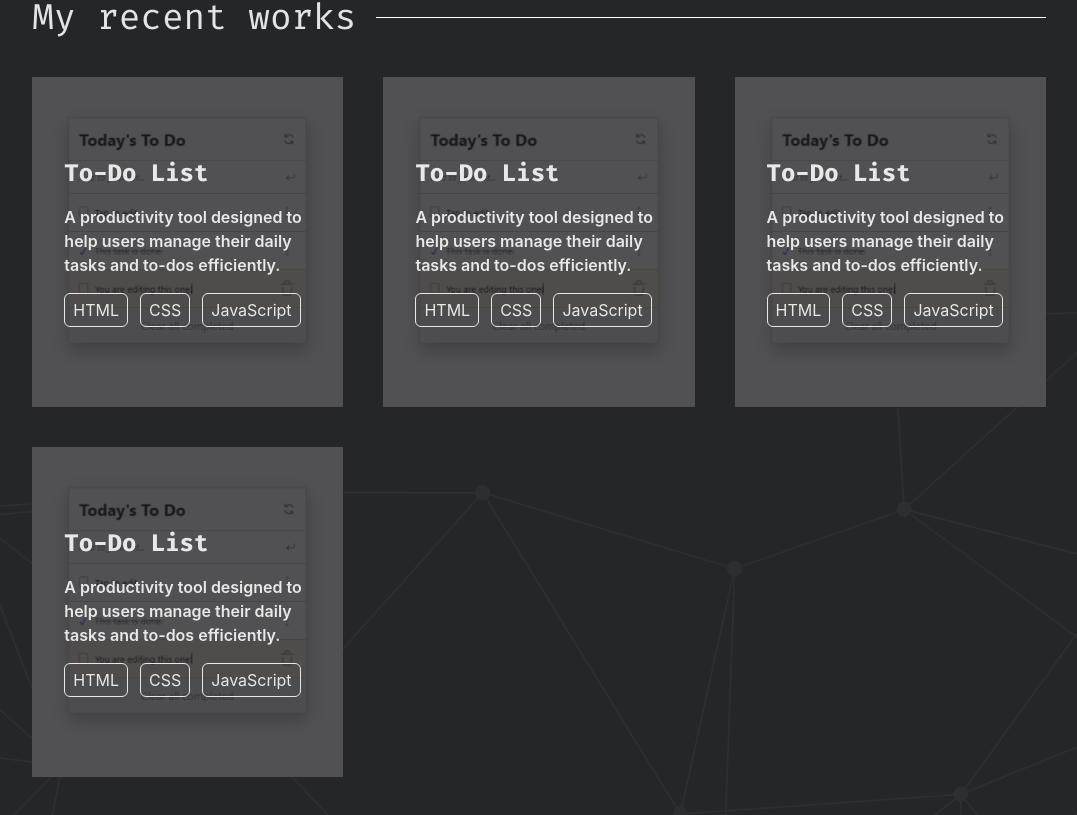
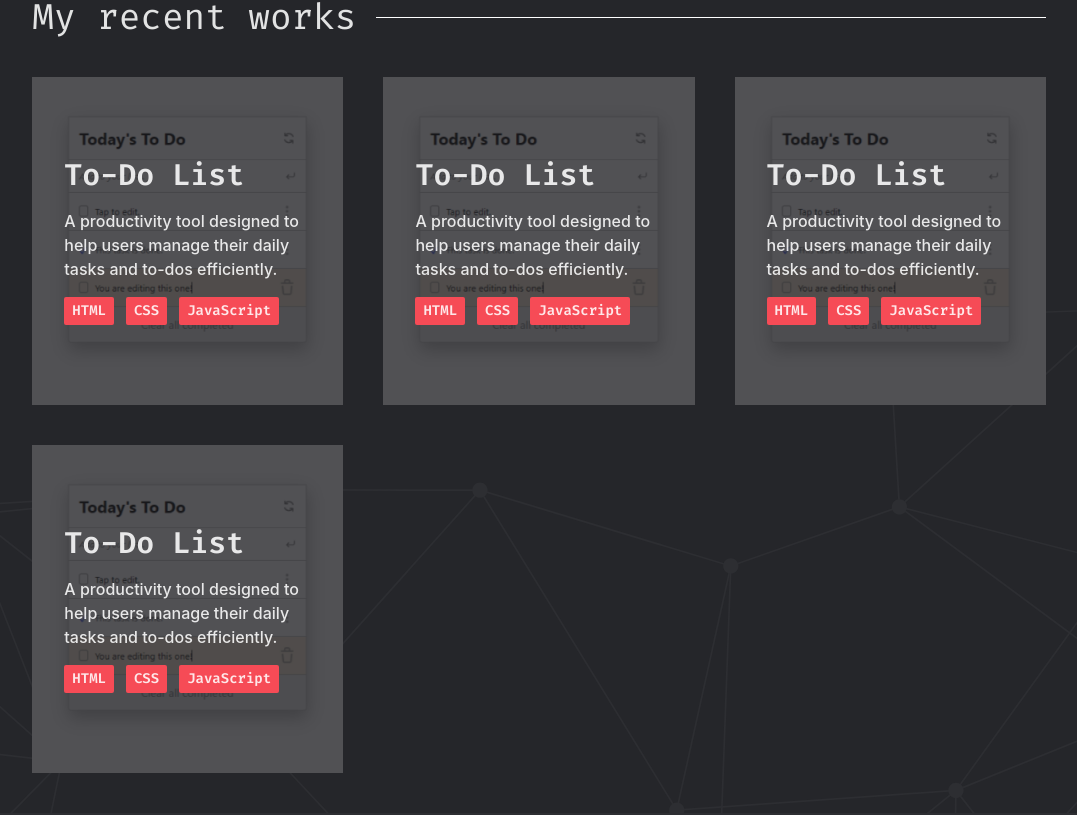
Before and after one commit to Alejuda/react-portfolio, a React (Vite) app: page / in a window 1280 px wide. Shown: the part 811-1626 px from the top of the page, without its empty margins (101-1178 px from the left). Built offline with nearby package versions, Linux system fonts and the light colour scheme.

Commit message:
Add final WorkCard styles and add media links

```diff
--- a/src/components/MediaSide.jsx
+++ b/src/components/MediaSide.jsx
@@ -5,10 +5,10 @@ import TwitterIcon from '@mui/icons-material/Twitter';
 
 const MediaSide = () => (
   <ul className="flex flex-col list-none center gap-y-5 px-4 py-5 items-center fixed left-3 media-side rounded-full shadow-lg">
-    <li><a className="media-link" href="#"><GitHubIcon fontSize='large'/></a></li>
-    <li><a className="media-link" href="#"><LinkedInIcon fontSize='large'/></a></li>
-    <li><a className="media-link" href="#"><TwitterIcon fontSize='large'/></a></li>
-    <li><a className="media-link" href="#"><MailOutlinedIcon fontSize='large'/></a></li>
+    <li><a className="media-link" href="https://github.com/Alejuda" target="_blank"><GitHubIcon fontSize='large'/></a></li>
+    <li><a className="media-link" href="https://www.linkedin.com/in/ignacio-fino" target="_blank"><LinkedInIcon fontSize='large'/></a></li>
+    <li><a className="media-link" href="https://twitter.com/nacho_fino" target="_blank"><TwitterIcon fontSize='large'/></a></li>
+    <li><a className="media-link" href="#contact"><MailOutlinedIcon fontSize='large'/></a></li>
   </ul>
 );
 
--- a/src/components/Navbar.jsx
+++ b/src/components/Navbar.jsx
@@ -12,7 +12,7 @@ const Navbar = () => (
       <li><a className="nav-link text-lg" href="#">Contact</a></li>
     </ul>
     <div className="flex-1 flex justify-end text-2xl items-center red">
-      <MailOutlinedIcon fontSize="large"/>
+    <a className="media-link" href="#contact"><MailOutlinedIcon fontSize='large'/></a>
     </div>
   </header>
 );
--- a/src/components/WorkCard.jsx
+++ b/src/components/WorkCard.jsx
@@ -2,19 +2,19 @@ import todo from '../assets/todo.png'
 
 function WorkCard({ title, description, tech }) {
   return (
-    <div className="work-card group w-full flex flex-col gap-4 relative overflow-hidden hover:cursor-pointer">
+    <div className="work-card group w-full flex flex-col gap-4 relative overflow-hidden hover:cursor-pointer hover:scale-105 transition-all">
       <img className='absolute h-full w-full object-cover z-10' src={todo}/>
       <div className="z-20 work-card-content w-full flex flex-col px-8 py-20 gap-4 group-hover:opacity-0 transition-opacity">
-        <h3 className="text-2xl fira-code font-bold text-start">{title}</h3>
-        <p className="font-semibold text-start">{description}</p>
+        <h3 className="text-3xl fira-code font-semibold text-start">{title}</h3>
+        <p className="font-medium text-md text-start">{description}</p>
         <div className="flex items-center justify-start gap-3 flex-wrap">
           {tech.map((techno, index) => (
-            <span key={index} className="px-2 py-1 border rounded-md">{techno}</span>
+            <span key={index} className="px-2 py-1 bg-primaryRed  fira-code rounded-sm font-semibold text-sm">{techno}</span>
           ))}
         </div>
       </div>
       <button
-        className="z-20 group-hover:opacity-100 transition-opacity absolute bottom-0 w-full opacity-0 fira-code font-bold py-2 text-gray_2 bg-primaryRed"
+        className="z-20 group-hover:opacity-100 transition-opacity absolute bottom-0 w-full opacity-0 fira-code font-bold py-2 bg-primaryRed"
         type="button"
       >
         See Project
--- a/src/index.css
+++ b/src/index.css
@@ -84,7 +84,7 @@
 .gradient {
   height: 100%;
   width: 100%;
-  background: linear-gradient(90deg, var(--gray-1) 0%, rgba(252,176,69,0) 40%);
+  background: linear-gradient(90deg, var(--gray-1) 0%, rgba(252,176,69,0) 30%);
 }
 
 .back-container {
```
